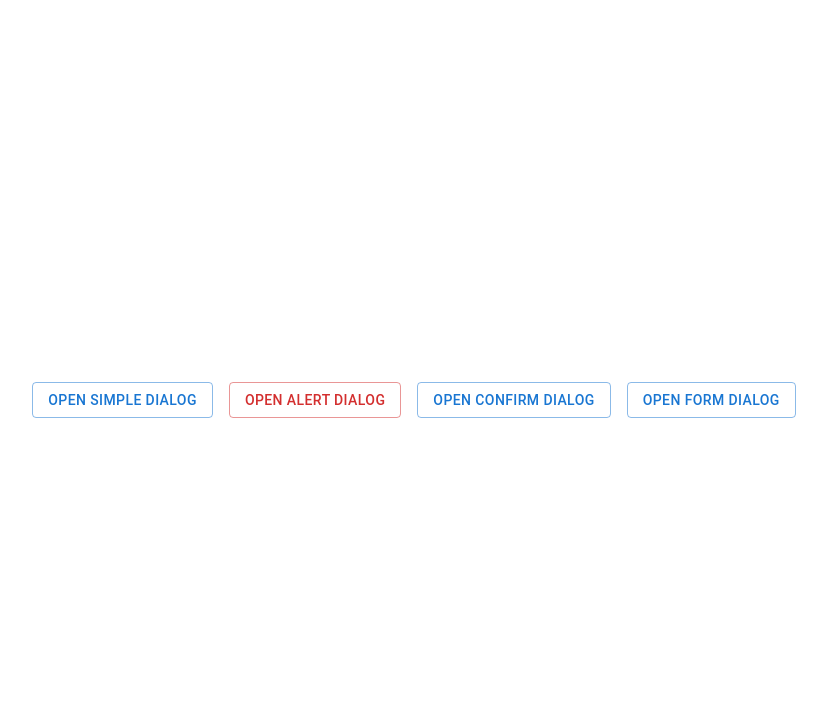
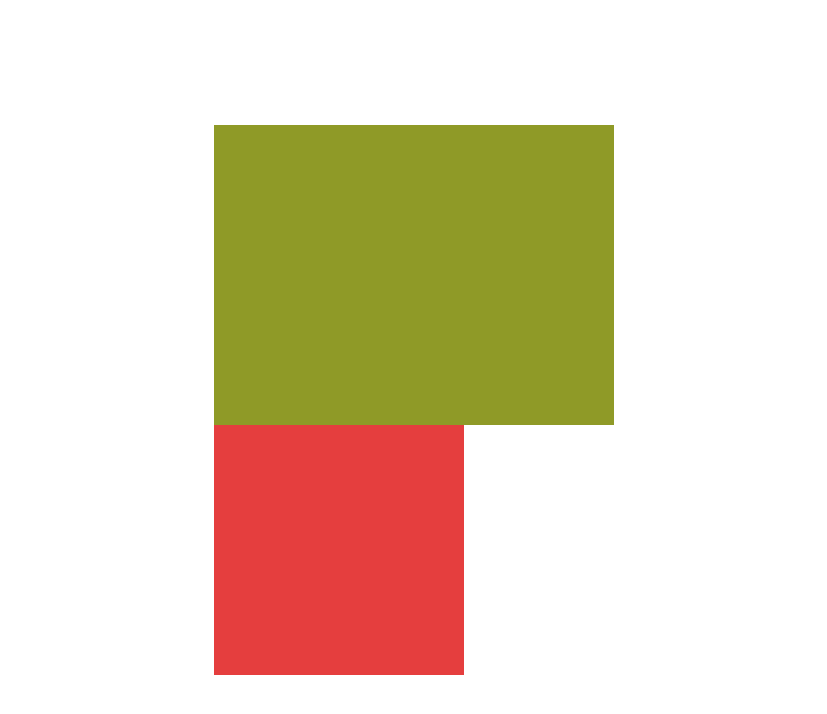
Before and after one commit to dilnakv/reactJS_sample, a React (Vite) app: page / in a window 1280 px wide. Shown: the top 714 px of the page, without its empty margins (226-1053 px from the left). Built offline with nearby package versions, Linux system fonts and the light colour scheme.

Commit message:
customization theme

```diff
--- a/src/App.tsx
+++ b/src/App.tsx
@@ -39,6 +39,8 @@ import { MuiDateTimePicker } from "./componet/MuiDateTimePicker";
 import MuiTabsExample from "./componet/MuiTabs";
 import MuiTabs from "./componet/MuiTabs";
 import { MuiDialog } from "./componet/MuiDialog";
+import { colors, createTheme, ThemeProvider } from "@mui/material";
+import { MuiResponsiveness } from "./componet/MuiResponsiveness";
 
 export type EmployeeData = {
   id: number;
@@ -47,6 +49,21 @@ export type EmployeeData = {
   department: string;
   team: string;
 };
+
+const theme = createTheme({
+  status: {
+    danger: "#e53e3e",
+  },
+  palette: {
+    secondary: {
+      main: colors.lime[500],
+    },
+    neutral: {
+      main: colors.grey[500],
+    }
+  },
+});
+
 function App() {
   const empData: EmployeeData = {
     id: 101,
@@ -56,52 +73,55 @@ function App() {
     team: "Mobile App",
   };
   return (
-    <>
-      {/* <Greeting name={"Dilna"} />
-      <h2>Product List</h2>
-      <ProductList />
-      <h2>Company Data</h2>
-      <Department />
-      <Counter />
-      <UserProfile /> */}
-      {/* <ProductListApi /> */}
-      {/* <CurrentTime /> */}
-      {/* <Login /> */}
-      {/* <ProductCart/> */}
-      {/* <ProductListUseCallback/> */}
-      {/* <ForwardRefInput/> */}
-      {/* <CrudExample/> */}
-      {/* <AuthProvider>
-        <Routes>
-          <Route path="/" element={<Login />} />
-          <Route path="dashboard" element={<ProductListApi />} />
-          <Route path="technician" element={<TechnicianPage />} />
-          <Route path="chat" element={<Chat />} />
-          <Route path="*" element={<NoMatch />} />
-          <Route path="/products/:id" element={<Product />}>
-            <Route index element={<ProductDetail />} />
-            <Route path="details" element={<ProductDetail />} />
-            <Route path="reviews" element={<ProductReview />} />
-          </Route>
-        </Routes>
-      </AuthProvider> */}
-      {/* <SignupForm/> */}
-      {/* <MuiCheckbox/> */}
-      {/* <MuiSwitch/> */}
-      {/* <MuiRating/> */}
-      {/* <MuiLayout/> */}
-      {/* <MuiCard/> */}
-      {/* <MuiAccordian/> */}
-      {/* <MuiImageList/> */}
-      {/* <MuiNavbar/> */}
-      {/* <MuiTable/> */}
-      {/* <MuiAlert/> */}
-      {/* <MuiSnackbar/> */}
-      {/* <MuiDateTimePicker/> */}
-      {/* <MuiTabs/> */}
-      <MuiDialog/>
-    </>
-
+    // <>
+    //   {/* <Greeting name={"Dilna"} />
+    //   <h2>Product List</h2>
+    //   <ProductList />
+    //   <h2>Company Data</h2>
+    //   <Department />
+    //   <Counter />
+    //   <UserProfile /> */}
+    //   {/* <ProductListApi /> */}
+    //   {/* <CurrentTime /> */}
+    //   {/* <Login /> */}
+    //   {/* <ProductCart/> */}
+    //   {/* <ProductListUseCallback/> */}
+    //   {/* <ForwardRefInput/> */}
+    //   {/* <CrudExample/> */}
+    //   {/* <AuthProvider>
+    //     <Routes>
+    //       <Route path="/" element={<Login />} />
+    //       <Route path="dashboard" element={<ProductListApi />} />
+    //       <Route path="technician" element={<TechnicianPage />} />
+    //       <Route path="chat" element={<Chat />} />
+    //       <Route path="*" element={<NoMatch />} />
+    //       <Route path="/products/:id" element={<Product />}>
+    //         <Route index element={<ProductDetail />} />
+    //         <Route path="details" element={<ProductDetail />} />
+    //         <Route path="reviews" element={<ProductReview />} />
+    //       </Route>
+    //     </Routes>
+    //   </AuthProvider> */}
+    //   {/* <SignupForm/> */}
+    //   {/* <MuiCheckbox/> */}
+    //   {/* <MuiSwitch/> */}
+    //   {/* <MuiRating/> */}
+    //   {/* <MuiLayout/> */}
+    //   {/* <MuiCard/> */}
+    //   {/* <MuiAccordian/> */}
+    //   {/* <MuiImageList/> */}
+    //   {/* <MuiNavbar/> */}
+    //   {/* <MuiTable/> */}
+    //   {/* <MuiAlert/> */}
+    //   {/* <MuiSnackbar/> */}
+    //   {/* <MuiDateTimePicker/> */}
+    //   {/* <MuiTabs/> */}
+    //   {/* <MuiDialog/> */}
+    //   {/* {<MuiResponsiveness/>} */}
+    // </>
+    <ThemeProvider theme={theme}>
+      <MuiResponsiveness/>
+    </ThemeProvider>
     // <EmployeeContext.Provider value={empData}>
     //   <h2>Company Data</h2>
     //   <Department />
--- /dev/null
+++ b/src/componet/MuiResponsiveness.tsx
@@ -0,0 +1,29 @@
+import styled from "@emotion/styled"
+import { Box } from "@mui/material"
+
+const StyledBox = styled(Box)(({theme}) => ({
+    height: '250px',
+    width: '250px',
+    backgroundColor: theme.status.danger
+}))
+export const MuiResponsiveness = () =>{
+    return(
+        <>
+        <Box sx={{
+            height:'300px',
+            width: {
+                xs: 100, // 0
+                xm: 200, // 600
+                sm: 300, // 900
+                lg: 400, // 1200
+                xl: 500, // 1536
+            },
+            bgcolor: 'secondary.dark'
+        }}>
+
+
+        </Box>
+         <StyledBox/>
+        </>
+    )
+}
--- /dev/null
+++ b/src/theme.d.ts
@@ -0,0 +1,24 @@
+import type { PaletteColor } from "@mui/material/styles";
+import { ThemeOptions, type PaletteColorOptions } from "@mui/material/styles";
+
+declare module "@mui/material/styles" {
+  interface Theme {
+    status: {
+      danger: string;
+    };
+  }
+
+  interface ThemeOptions {
+    status?: {
+      danger?: React.CSSProperties["color"];
+    };
+  }
+
+  interface Palette {
+    neutral? : PaletteColor
+  }
+
+  interface PaletteOptions {
+    neutral? : PaletteColorOptions
+  }
+}
```
